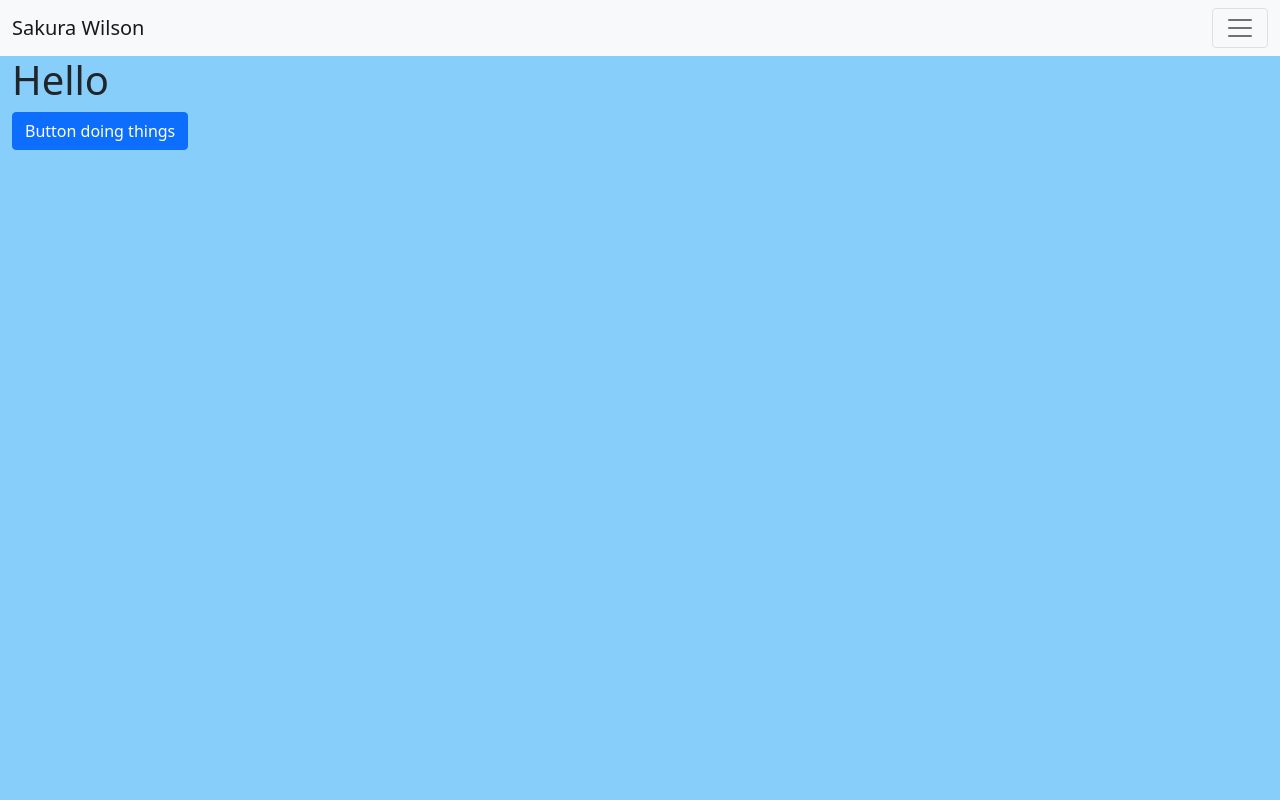
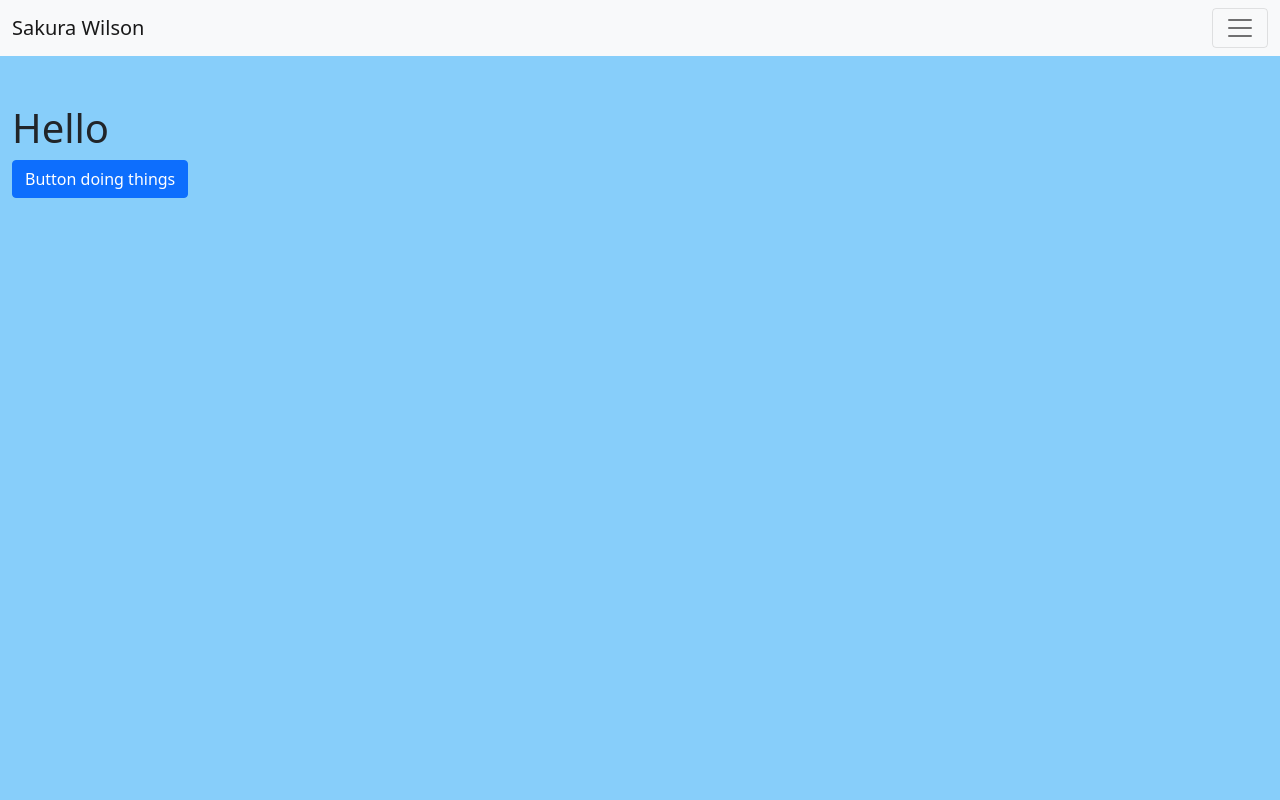
Before and after one commit to Zryer/Chura-Photography, a React (Create React App) app: page / in a window 1280 px wide. Shown: the top 800 px of the page. Built offline with nearby package versions, Linux system fonts and the light colour scheme.

Commit message:
Added more styling and added welcome component

```diff
--- a/src/Components/HomeComponent/Home.css
+++ b/src/Components/HomeComponent/Home.css
@@ -1,4 +1,5 @@
 .homeContainer {
     height: 100vh;
+    padding-top: 3rem;
     background-color:lightskyblue;
 }
--- a/src/Components/NavbarComponent/Navbar.jsx
+++ b/src/Components/NavbarComponent/Navbar.jsx
@@ -3,7 +3,7 @@ import { Container, Navbar, Offcanvas, Nav } from 'react-bootstrap';
 
 const Navi = () => {
     return (
-        <Navbar expand={false} bg="light">
+        <Navbar expand={false} bg="light" sticky="top">
             <Container fluid>
                 <Navbar.Brand href="#" className="navbarBrand">Sakura Wilson</Navbar.Brand>
                 <Navbar.Toggle aria-controls="offcanvasNavbar" />
```
Also changed, not shown: src/Components/WelcomeComponent/Welcome.css (added), src/Components/WelcomeComponent/Welcome.jsx (added).
